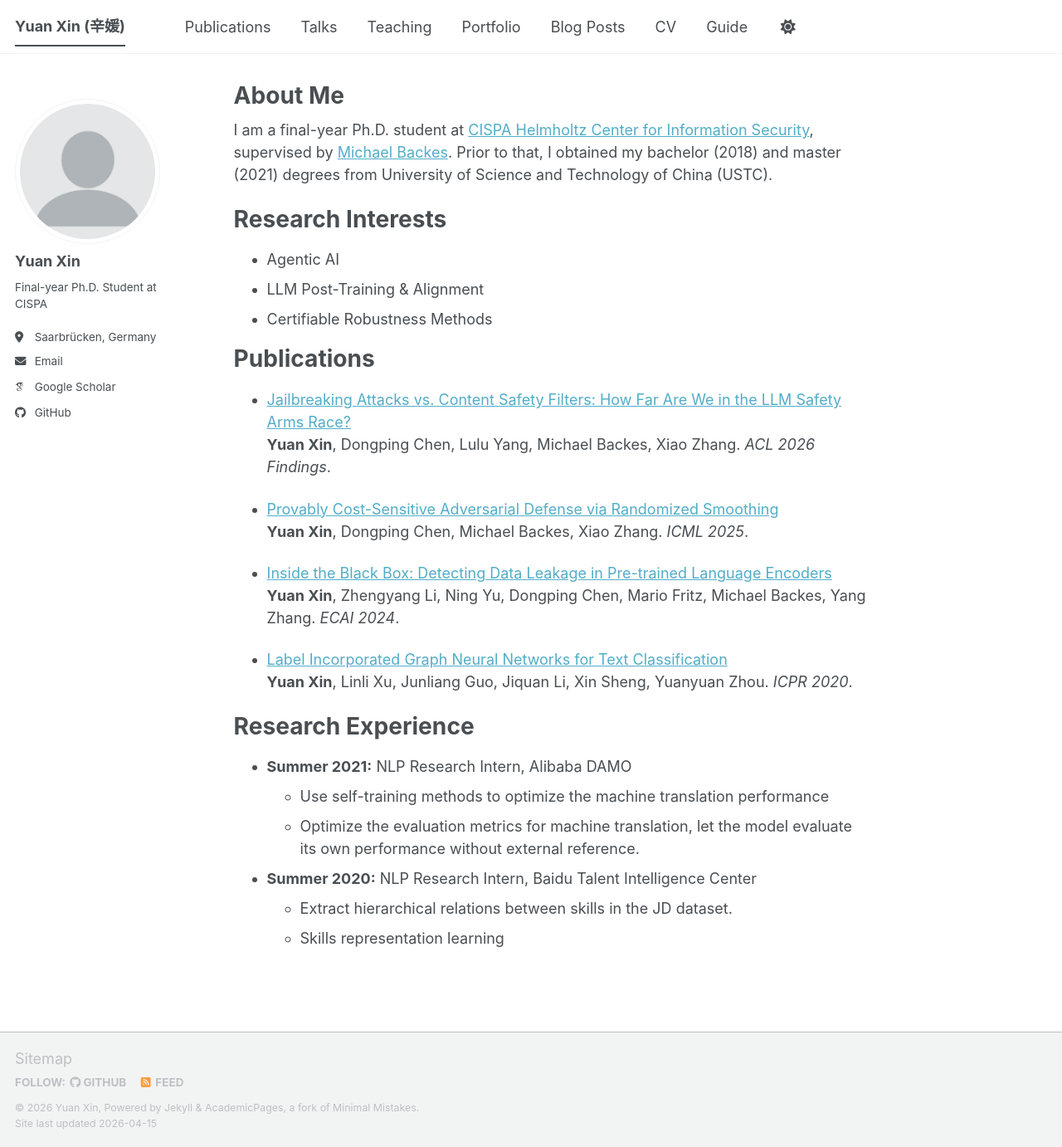
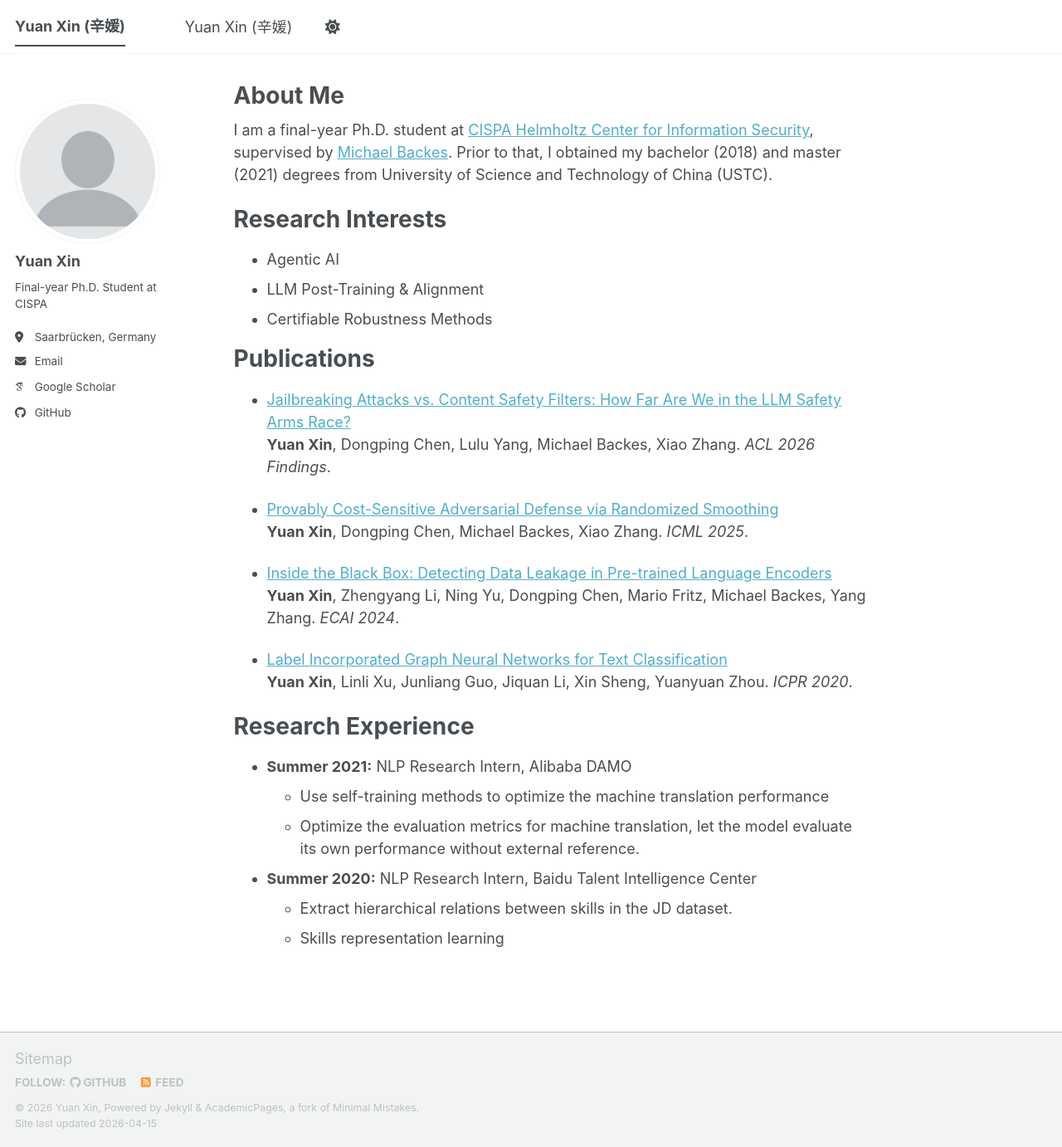
Before and after one commit to AppleXY/applexy.github.io, a Jekyll site: the page built from _pages/about.md, in a window 1280 px wide and 1382 px high. Shown: the whole window at 83% size. Built offline with Jekyll 4.4.1, drawn with Linux system fonts in a browser that asks for light colours; some web fonts are replaced; a script bundle is joined from its source files by our own code; library files that are not in the unit come from our copies; some of the changed lines change nothing that is shown.

Commit message:
Update navigation.yml

```diff
--- a/_data/navigation.yml
+++ b/_data/navigation.yml
@@ -1,33 +1,3 @@
-# The following is the order of the links in the header of the website.
-#
-# Changing the order here will adjust the order and you can also add additional
-# links. Removing a link prevents it from showing in the header, but does not
-# prevent it from being included in the site.
-#
-# NOTE that only one of the CV options should be selected, the first is for the
-#      Markdown formatted page while the second is generated using JSON.
-
 main:
-  - title: "Publications"
-    url: /publications/
-
-  - title: "Talks"
-    url: /talks/
-
-  - title: "Teaching"
-    url: /teaching/
-
-  - title: "Portfolio"
-    url: /portfolio/
-
-  - title: "Blog Posts"
-    url: /year-archive/
-
-  - title: "CV"
-    url: /cv/
-
-  # - title: "CV"
-  #   url: /cv-json/
-
-  - title: "Guide"
-    url: /markdown/
+  - title: "Yuan Xin (辛媛)"
+    url: /
```
